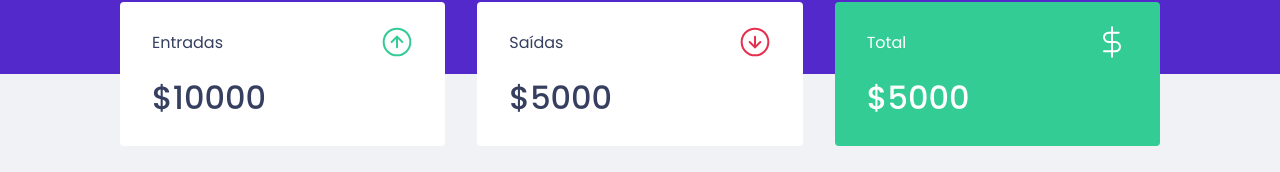
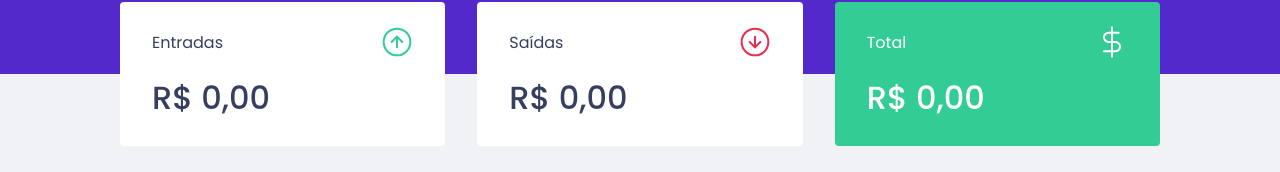
Before and after one commit to LucasDalben/lrmoney, a React (Create React App) app: page / in a window 1280 px wide. Shown: the part 150-322 px from the top of the page. Built offline with nearby package versions, Linux system fonts and the light colour scheme; no server answers; what miragejs would draw is missing.

Commit message:
finalizando o sumário e o projeto

```diff
--- a/src/TransactionsContext.tsx
+++ b/src/TransactionsContext.tsx
@@ -35,19 +35,16 @@
     async function createTransaction(transactionInput:TransactionInput){
 
         const response = await api.post('/transactions', {
-           ...transactionInput,
-           createdAt: new Date()})
+            ...transactionInput,
+            createdAt: new Date()
+           })
 
-        /*
-
-        Não consigo acessar esse "transaction" de dentro do data e nem lançar direto o ".data"
-        const { transaction } = response.data
+        const  transaction  = response.data
 
         setTransactions([
             ...transactions,
             transaction
         ])
-        */
     }
 
     return(
--- a/src/components/Summary/index.tsx
+++ b/src/components/Summary/index.tsx
@@ -9,7 +9,20 @@
 
     const {transactions}= useContext(TransactionsContext)
 
-    console.log(transactions)
+    const summary = transactions.reduce((acc, transaction) => {
+        if(transaction.type === 'deposit'){
+            acc.deposit += transaction.amount
+            acc.total += transaction.amount
+        }else{
+            acc.withdraw -= transaction.amount
+            acc.total -= transaction.amount
+        }
+        return acc
+    }, {
+        deposit: 0,
+        withdraw: 0,
+        total: 0
+    })
 
     return(
         <Container>
@@ -18,21 +31,36 @@
                     <p>Entradas</p>
                     <img src={incomeImg} alt="Entradas"/>
                 </header>
-                <strong>$10000</strong>
+                <strong>
+                    {new Intl.NumberFormat('pt-BR', {
+                        style: 'currency',
+                        currency: 'BRL'
+                    }).format(summary.deposit)}
+                    </strong>
             </div>
             <div>
                 <header>
                     <p>Saídas</p>
                     <img src={outcomeImg} alt="Saídas"/>
                 </header>
-                <strong>$5000</strong>
+                <strong>
+                    {new Intl.NumberFormat('pt-BR', {
+                        style: 'currency',
+                        currency: 'BRL'
+                    }).format(summary.withdraw)}
+                    </strong>
             </div>
             <div className="highlight-background">
                 <header>
                     <p>Total</p>
                     <img src={totalImg} alt="Total"/>
                 </header>
-                <strong>$5000</strong>
+                <strong>
+                    {new Intl.NumberFormat('pt-BR', {
+                        style: 'currency',
+                        currency: 'BRL'
+                    }).format(summary.total)}
+                </strong>
             </div>
         </Container>
     )
```
